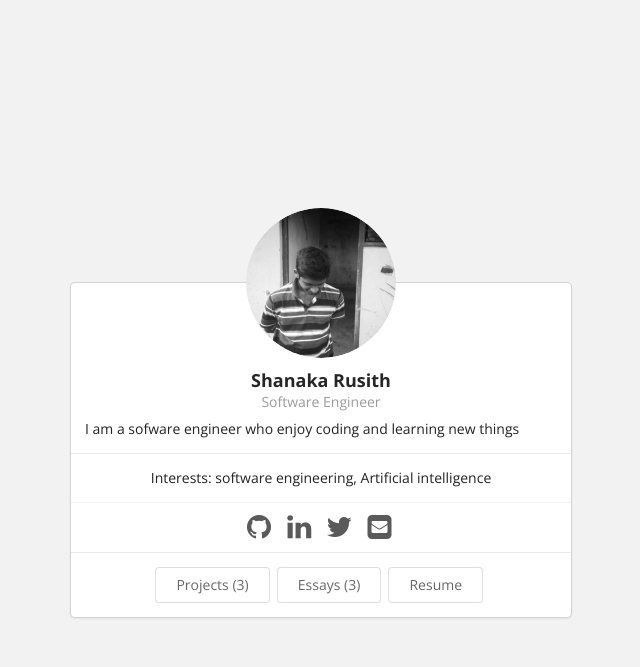
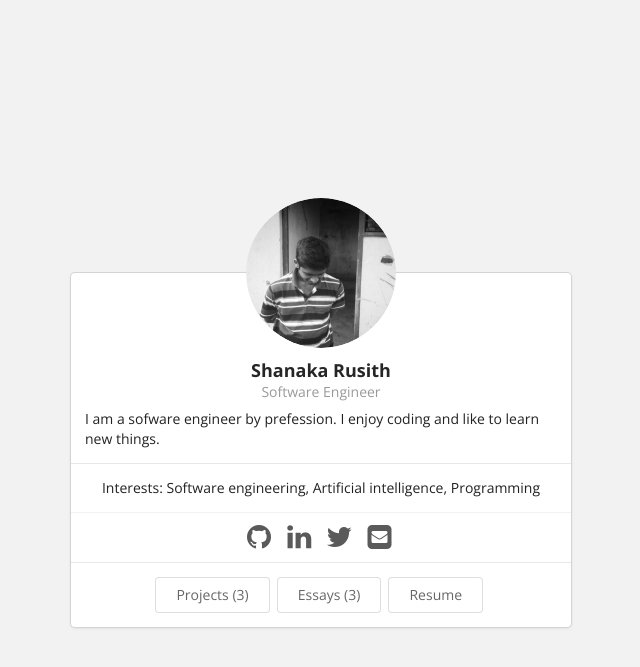
Before and after one commit to rusith/rusith.github.io, a Jekyll site: the page built from index.html, in a window 1280 px wide. Shown: the top 667 px of the page, without its empty margins (319-959 px from the left). Built offline with Jekyll 4.4.1, drawn with Linux system fonts in a browser that asks for light colours.

Commit message:
Update bio.json

```diff
--- a/_data/bio.json
+++ b/_data/bio.json
@@ -6,7 +6,7 @@
     "email": "rusith@mail.com",
     "phone": "+94772886223",
     "website": "https://rusith.github.io",
-    "summary": "I am a sofware engineer who enjoy coding and learning new things",
+    "summary": "I am a sofware engineer by prefession. I enjoy coding and like to learn new things.",
     "location": {
       "address": "301/wavinna,palapathwela, matale",
       "postalCode": "21000",
@@ -34,7 +34,7 @@
   },
   "interests": [
     {
-      "name": "software engineering",
+      "name": "Software engineering",
       "keywords": [
         "OOP"
       ]
@@ -43,7 +43,13 @@
       "name": "Artificial intelligence",
       "keywords": [
       ]
-    }
+    },
+    {
+      "name": "Programming",
+      "keywords": [
+        "OOP"
+      ]
+    },
   ],
   "skills": [
     {
```
